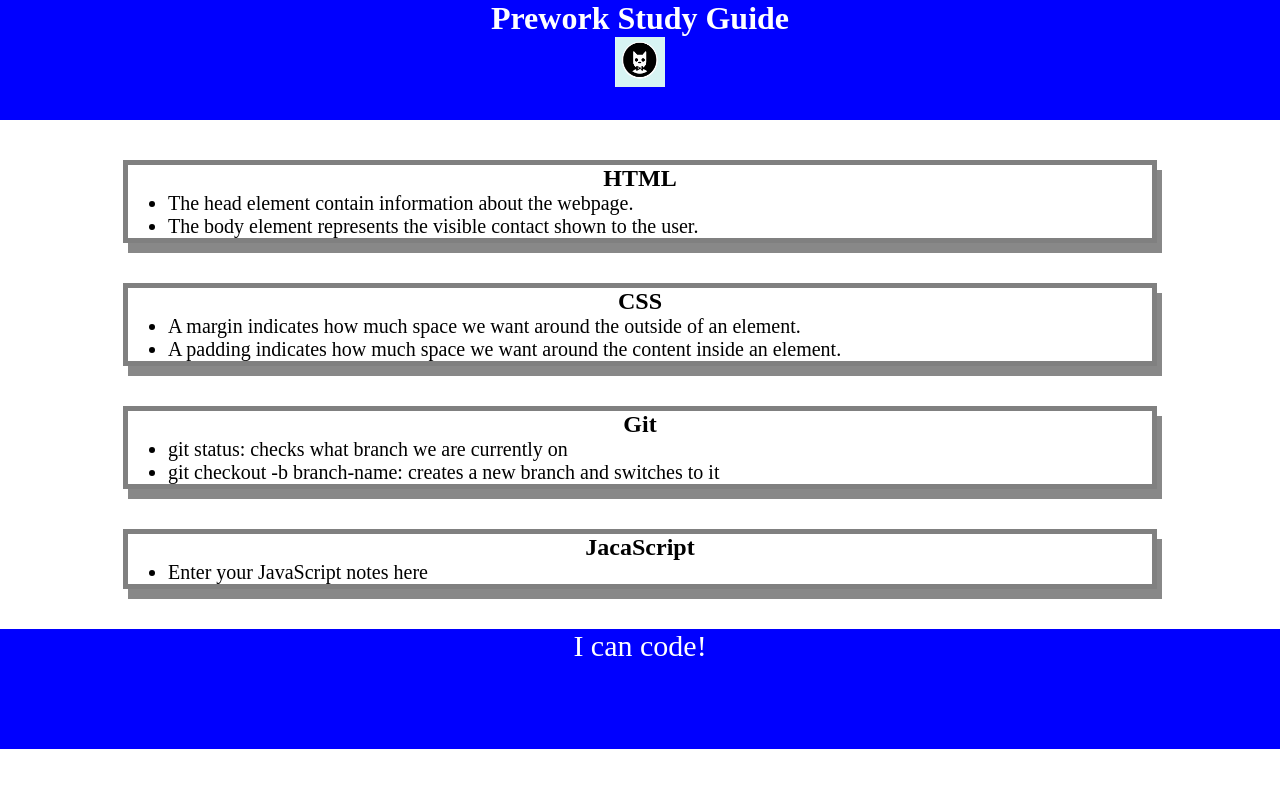
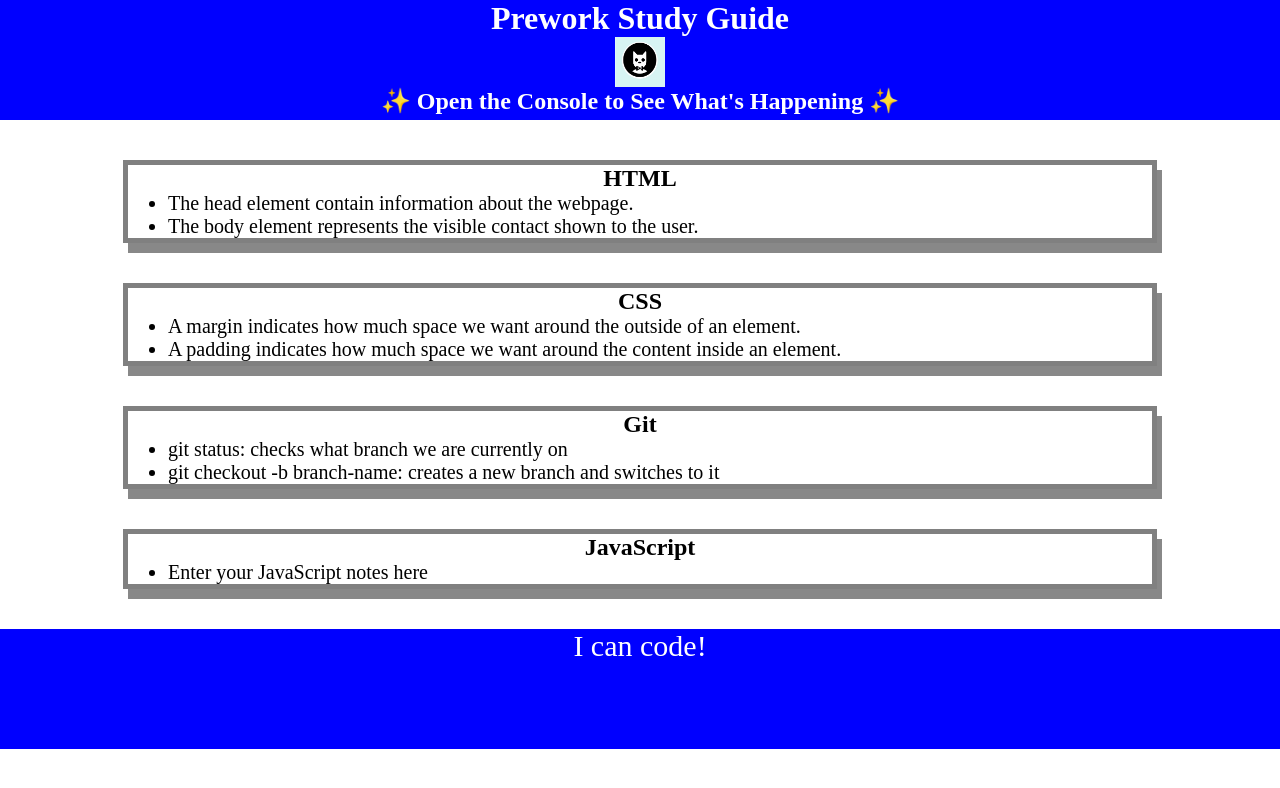
Before and after one commit to Allicris/prework-study-guide, a plain HTML site: page index.html in a window 1280 px wide. Drawn offline with Linux system fonts and the light colour scheme.

Commit message:
added Arrays and for loops to make the website more interactive

```diff
--- /dev/null
+++ b/assets/script.js
@@ -0,0 +1,17 @@
+var topics = ['HTML', 'CSS', 'Git', 'JavaScript'];
+for(var x = 0; x < topics.length; x++) {
+    console.log(topics[x]);
+}
+/*
+if (topics === 'HTML') {
+    console.log("Let's study HTML!");
+} else if (topics === 'CSS') {
+    console.log("Let's study CSS!");
+} else if (topics ==='Git') {
+    console.log("Let's study Git!");
+} else if (topics === 'JavaScript') {
+    console.log("Let's study JavaScript!");
+} else {
+    console.log('Please try again!');
+}
+*/
--- a/index.html
+++ b/index.html
@@ -11,6 +11,7 @@
     <header id="top">
       <h1>Prework Study Guide</h1>
       <img src="./assets/bowtie-cat.png" alt="Profile image of cat wearing a bow tie." />
+      <h2>✨ Open the Console to See What's Happening ✨</h2>
     </header>
     <main>
       <section class="card" id="html-section">
@@ -35,7 +36,7 @@
           </ul>
       </section>
       <section class="card" id="javascript-section">
-          <h2>JacaScript</h2>
+          <h2>JavaScript</h2>
           <ul>
             <li>Enter your JavaScript notes here</li>
           </ul>
@@ -45,5 +46,6 @@
     <footer>
       <p>I can code!</p>
     </footer>
+    <script src="./assets/script.js"></script>
   </body>
 </html>
```
